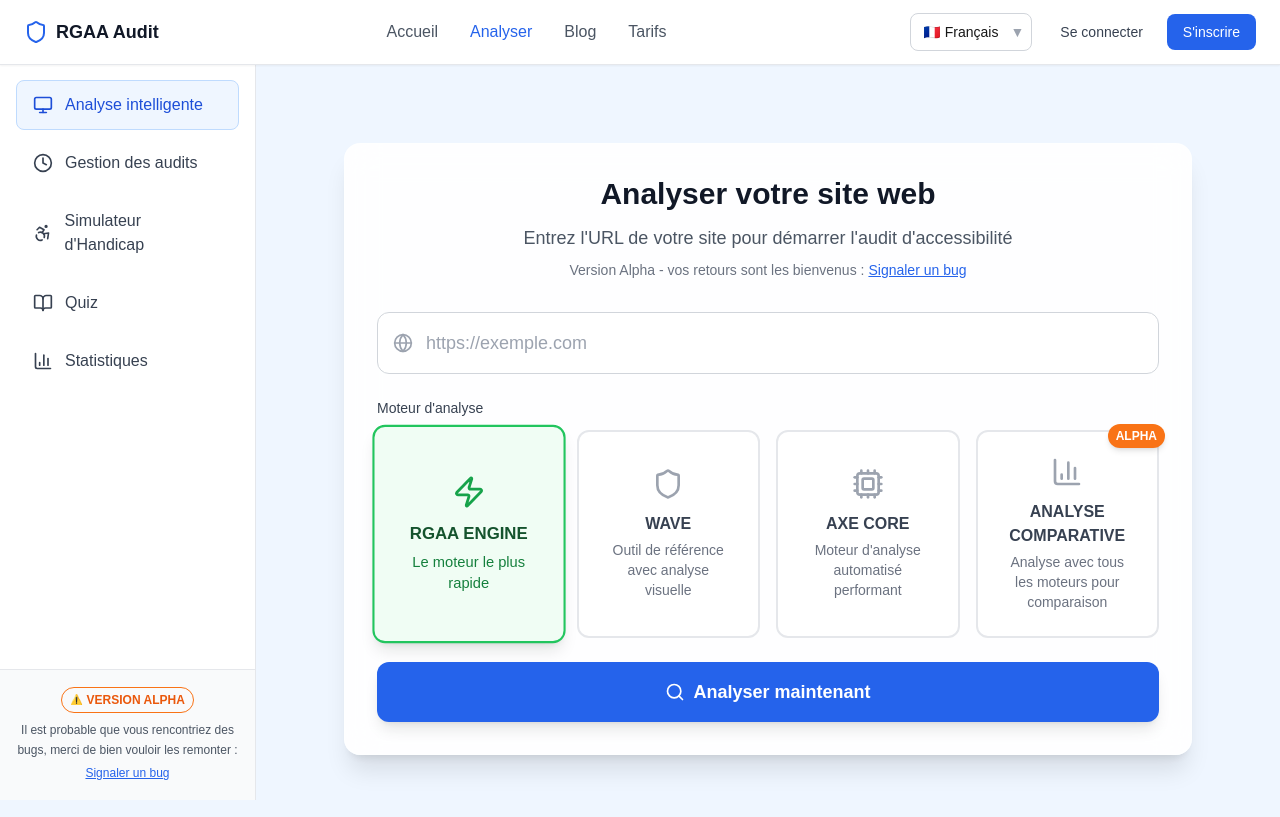
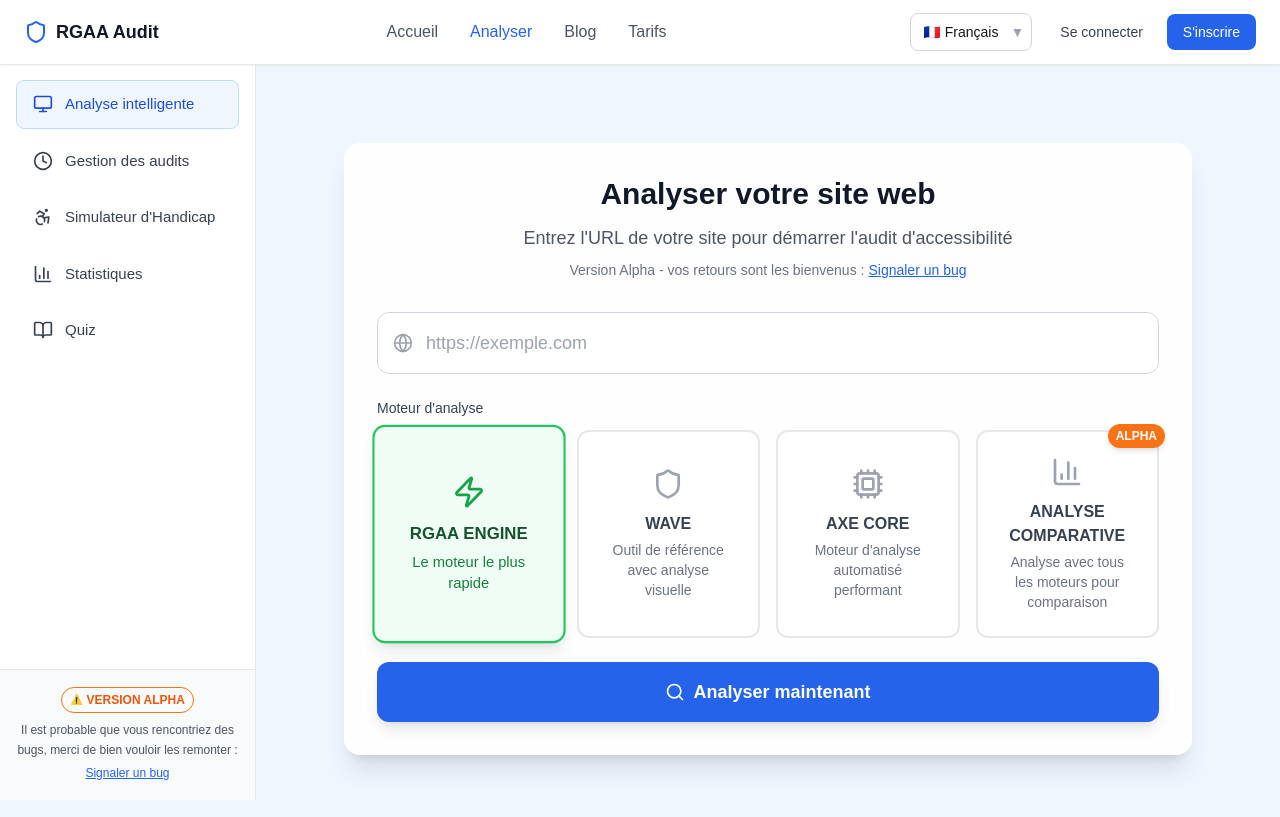
Before and after one commit to Beloic/rgaa-audit, a Next.js app: page / in a window 1280 px wide. Both pictures are taken after a click on the element "Analyser". Built offline with nearby package versions, Linux system fonts and the light colour scheme.

Commit message:
Sidebar : police réduite pour Simulateur d'Handicap sur une seule ligne

```diff
--- a/src/components/Sidebar.tsx
+++ b/src/components/Sidebar.tsx
@@ -37,7 +37,7 @@ export default function Sidebar({ activeSection, onSectionChange }: SidebarProps
   const { language } = useLanguage();
   const t = translations[language];
   const getButtonClasses = (section: string) => {
-    const baseClasses = "w-full flex items-center space-x-3 px-4 py-3 text-left rounded-lg transition-colors focus:outline-none focus:ring-2 focus:ring-blue-500 border";
+    const baseClasses = "w-full flex items-center space-x-3 px-4 py-3 text-left rounded-lg transition-colors focus:outline-none focus:ring-2 focus:ring-blue-500 border text-[15px]";
     if (activeSection === section) {
       return `${baseClasses} bg-blue-50 text-blue-700 border-blue-200`;
     }
@@ -67,11 +67,20 @@ export default function Sidebar({ activeSection, onSectionChange }: SidebarProps
 
         <button
           onClick={() => onSectionChange('disability-simulator')}
-          className={getButtonClasses('disability-simulator')}
+          className={getButtonClasses('disability-simulator') + ' text-[13px]'}
           aria-current={activeSection === 'disability-simulator' ? 'page' : undefined}
         >
           <Accessibility className="w-5 h-5" aria-hidden="true" />
-          <span className="font-medium">{t.disabilitySimulator}</span>
+          <span className="font-medium whitespace-nowrap">{t.disabilitySimulator}</span>
+        </button>
+
+        <button
+          onClick={() => onSectionChange('statistics')}
+          className={getButtonClasses('statistics')}
+          aria-current={activeSection === 'statistics' ? 'page' : undefined}
+        >
+          <BarChart3 className="w-5 h-5" aria-hidden="true" />
+          <span className="font-medium">{t.statistics}</span>
         </button>
 
         <button
@@ -93,15 +102,6 @@ export default function Sidebar({ activeSection, onSectionChange }: SidebarProps
           <span className="font-medium">{t.rgaaReference}</span>
         </button>
         */}
-
-        <button
-          onClick={() => onSectionChange('statistics')}
-          className={getButtonClasses('statistics')}
-          aria-current={activeSection === 'statistics' ? 'page' : undefined}
-        >
-          <BarChart3 className="w-5 h-5" aria-hidden="true" />
-          <span className="font-medium">{t.statistics}</span>
-        </button>
       </nav>
 
       {/* Section Alpha en bas */}
```
